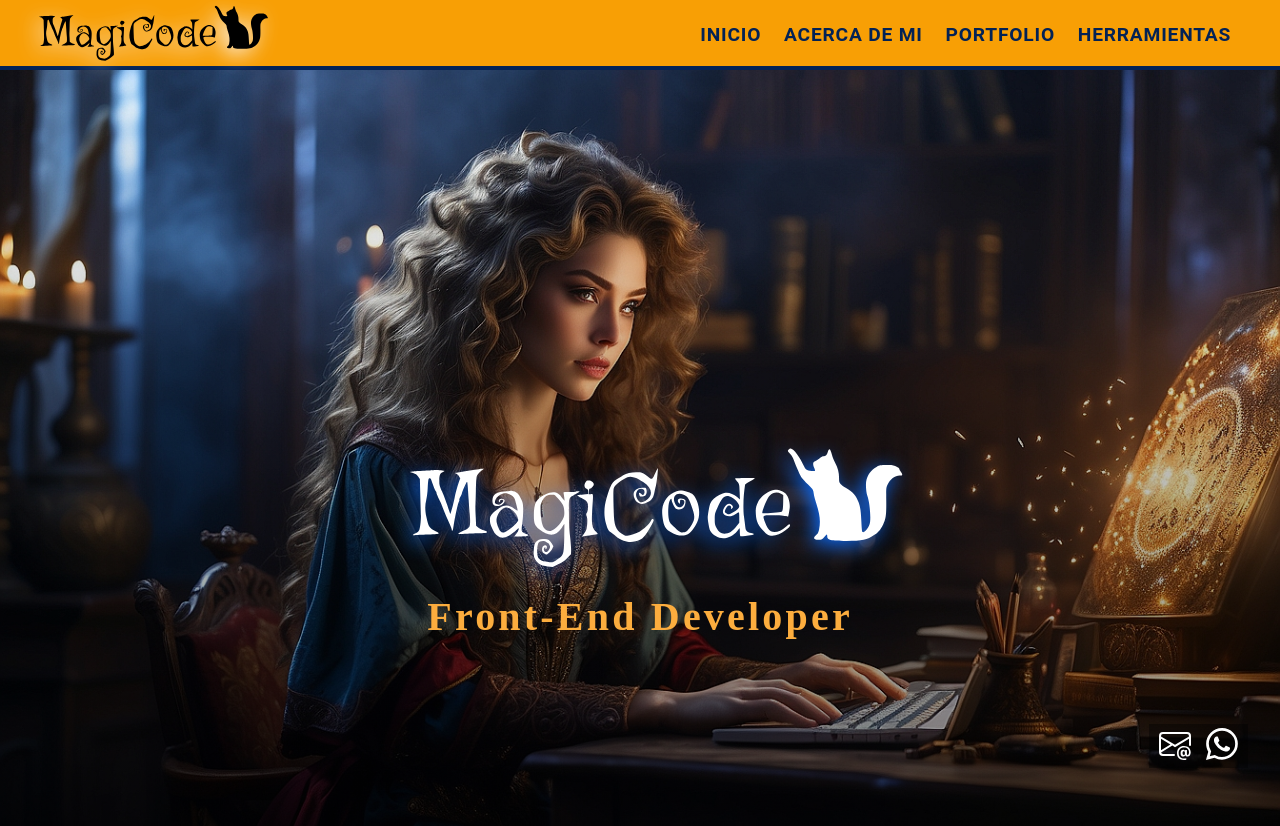
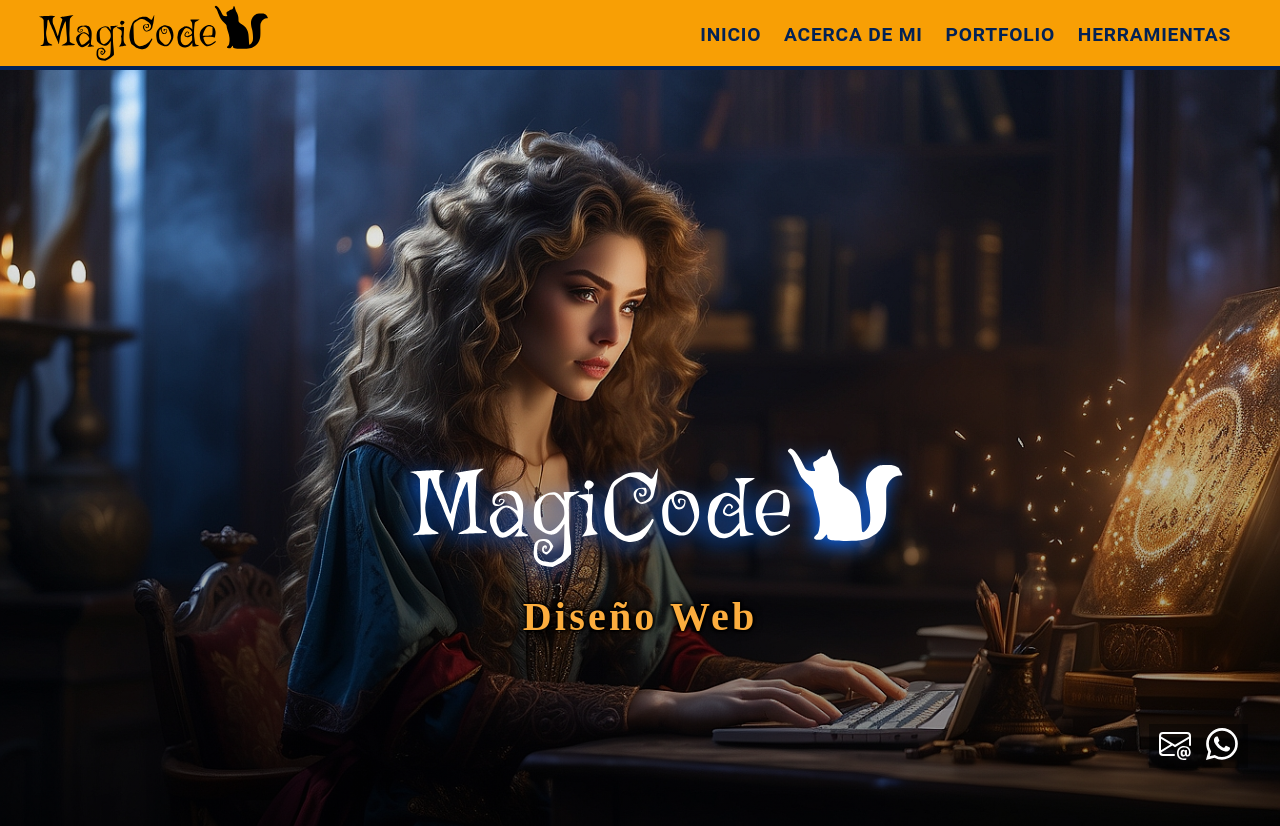
Before and after one commit to Gladys077/MiWebPersonal, a plain HTML site: page index.html in a window 1280 px wide. Shown: the top 826 px of the page. Drawn offline with Linux system fonts and the light colour scheme; a web font is replaced by a local one.

Commit message:
sombreado a título diseño web

```diff
--- a/estilo.css
+++ b/estilo.css
@@ -35,8 +35,6 @@ body {
     font-family: Griffy;
     letter-spacing: 0.2rem;
 
-    text-align: center;
-
     background: linear-gradient(rgba(0, 0, 0, 0), rgba(0, 0, 0, 0.5)), url(img/005.jpg);
     background-repeat: no-repeat;
     background-size: cover;
@@ -59,8 +57,13 @@ h2.developer {
     position: absolute;
     bottom: 20vh;
     text-align: center;
-
-}
+    text-shadow:
+        -1px -1px 3px rgba(0, 0, 0, 0.8), /* Sombra superior izquierda clara */
+        1px -1px 3px rgba(0, 0, 0, 0.8), /* Sombra superior derecha clara */
+        -1px 1px 3px rgba(0, 0, 0, 0.8), /* Sombra inferior izquierda clara */
+        1px 1px 3px rgba(0, 0, 0, 0.8), /* Sombra inferior derecha clara */
+        0px 0px 10px rgba(0, 0, 0, 0.8); /* Sombra principal oscura */
+    }
 
 .socials {
     background-color: rgba(0, 0, 0, 0.4);
--- a/index.html
+++ b/index.html
@@ -34,7 +34,7 @@
     <section id="inicio">
         <div class="presentation">
             <img src="img/LogoMagiCode.svg" alt="Logo"class="nombre">
-            <h2 class="developer">Front-End Developer</h2>
+            <h2 class="developer">Diseño Web</h2>
         </div>
         <div class="socials">
             <!-- <div class="link-wrapper"><a href="https://www.instagram.com" target="_blank" alt="Instagram" class="link"><svg xmlns="http://www.w3.org/2000/svg" width="2em" height="2em" fill="currentColor" viewBox="0 0 16 16">
--- a/menu.css
+++ b/menu.css
@@ -36,7 +36,7 @@ nav{
     height: 65px;
     background-size: cover;
     transform: scaleX(1);
-    filter: drop-shadow(-5px 5px 10px rgba(252, 247, 247, 0.931));
+    /* filter: drop-shadow(-5px 5px 10px rgba(252, 247, 247, 0.931)); */
     margin-left:.2em;
     padding-left: 30px;
 }
```
